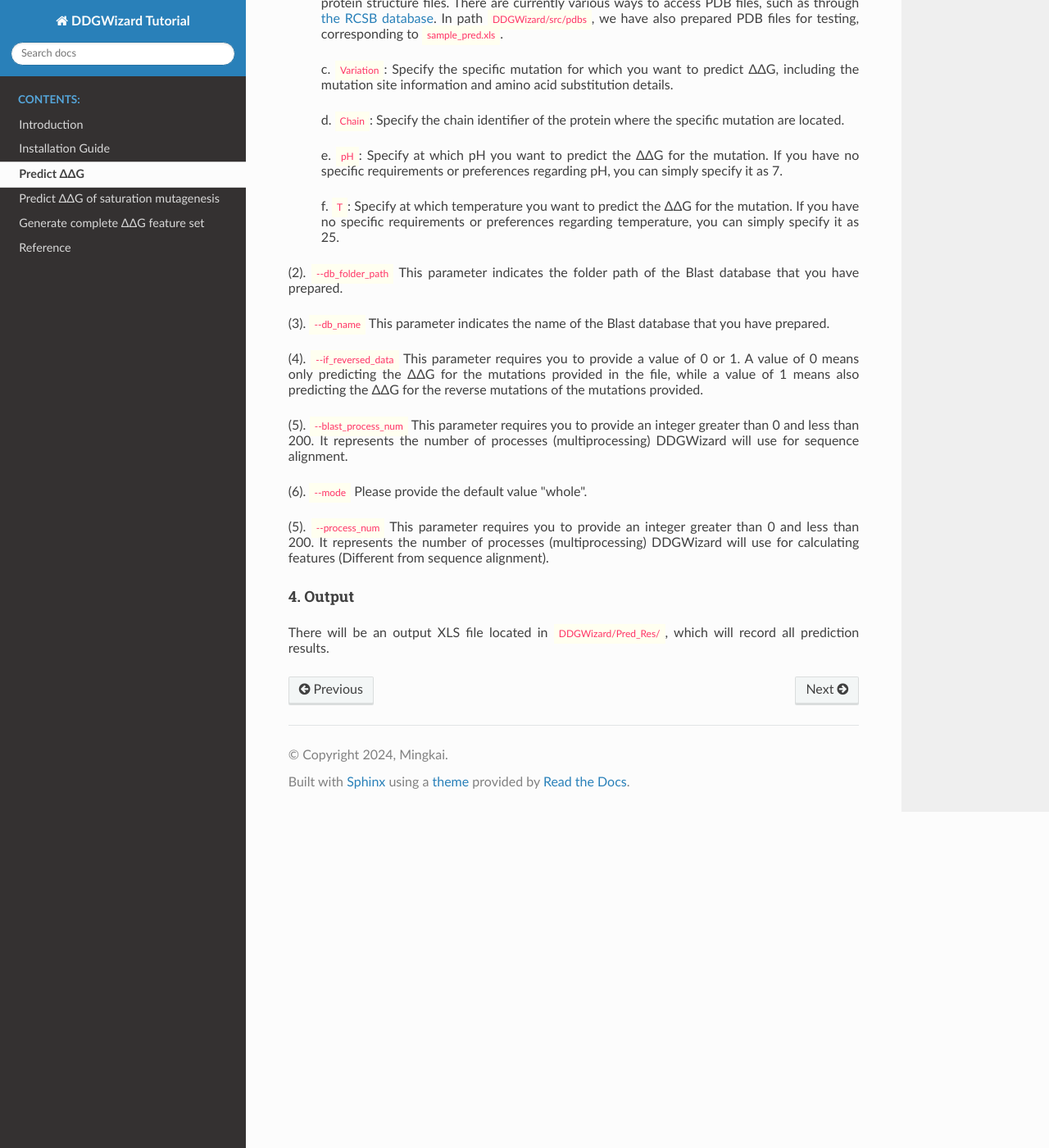
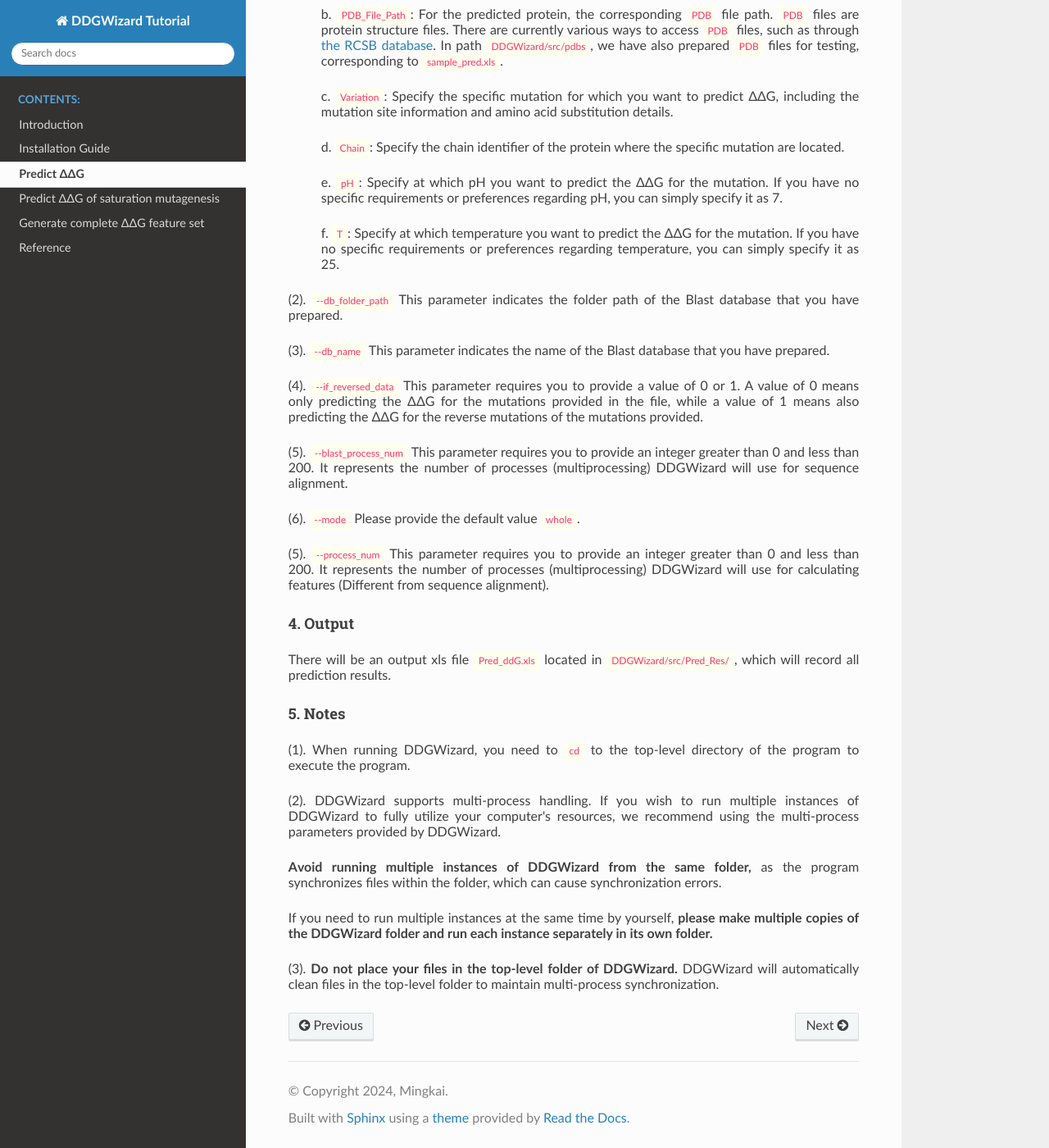
Before and after one commit to Mingkai14/ReadtheDocsTest, a Sphinx documentation site: the page built from Docs/Predict_ddg.rst, in a window 1280 px wide and 1400 px high, scrolled down 1871 px. Shown: the whole window at 82% size. Built offline with Sphinx 7.4.7 and the Read the Docs theme 2.0.0, drawn with Linux system fonts in a browser that asks for light colours; some of the changed text lies outside the part shown.

Commit message:
Update Predict_ddg.rst

```diff
--- a/Docs/Predict_ddg.rst
+++ b/Docs/Predict_ddg.rst
@@ -92,7 +92,7 @@
     $ conda activate DDGWizard
     $ cd DDGWizard/
     $ python Predict_ddG_Executable.py \
-        --pred_dataset_path your_dataset.xls \
+        --pred_dataset_path <b>&lt;the path to xls file of raw data&gt;</b> \
         --db_folder_path <b>&lt;the path to save Blast database&gt;</b> \
         --db_name <b>&lt;the name to assign for Blast database&gt;</b> \
         --if_reversed_data 0 \
@@ -128,6 +128,8 @@
 +-------------+---------------------+------------------+----------------+----------+------------------+
 | 2LZM        | ./src/pdbs/2lzm.pdb | M102L            |   A            |   7      |  25              |
 +-------------+---------------------+------------------+----------------+----------+------------------+
+| ...         | ...                 | ...              |   ...          |  ...     |  ...             |
++-------------+---------------------+------------------+----------------+----------+------------------+
 
 .. raw:: html
 
@@ -135,9 +137,9 @@
     Description of attributes for each column in the table file:
     <div style="margin-left: 40px;">
     <p></p>
-    a. <span class="keyword-highlight">Name</span>: Use a single name to label a predicted protein; the name should consist of fewer than 8 alphanumeric characters, with both uppercase and lowercase letters allowed; different rows of data can use the same protein name, but each protein name can only correspond to one <span class="keyword-highlight">PDB_File_Path  </span>.
+    a. <span class="keyword-highlight">Name</span>: Use a single name to label a predicted protein; the name should consist of fewer than 8 alphanumeric characters, with both uppercase and lowercase letters allowed; different rows of data can use the same protein name, but each protein name can only correspond to one <span class="keyword-highlight">PDB_File_Path</span>.
     <p></p>
-    b. <span class="keyword-highlight">PDB_File_Path</span>: For the predicted protein, the corresponding PDB file path. PDB files are protein structure files. There are currently various ways to access PDB files, such as through <a href="https://www.rcsb.org/">the RCSB database</a>. In path <span class="keyword-highlight">DDGWizard/src/pdbs</span>, we have also prepared PDB files for testing, corresponding to <span class="keyword-highlight">sample_pred.xls</span>.
+    b. <span class="keyword-highlight">PDB_File_Path</span>: For the predicted protein, the corresponding <span class="keyword-highlight">PDB</span> file path. <span class="keyword-highlight">PDB</span> files are protein structure files. There are currently various ways to access <span class="keyword-highlight">PDB</span> files, such as through <a href="https://www.rcsb.org/">the RCSB database</a>. In path <span class="keyword-highlight">DDGWizard/src/pdbs</span>, we have also prepared <span class="keyword-highlight">PDB</span> files for testing, corresponding to <span class="keyword-highlight">sample_pred.xls</span>.
     <p></p>
     c. <span class="keyword-highlight">Variation</span>: Specify the specific mutation for which you want to predict ΔΔG, including the mutation site information and amino acid substitution details.
     <p></p>
@@ -186,7 +188,7 @@
 
     <div style="text-align: justify;">
     (6). <span class="keyword-highlight">--mode</span>
-    Please provide the default value "whole".
+    Please provide the default value <span class="keyword-highlight">whole</span>.
     <p></p>
     </div>
 
@@ -202,6 +204,28 @@
 
     <div style="text-align: justify;">
     <h4>4. Output</h4>
-    There will be an output XLS file located in <span class="keyword-highlight">DDGWizard/Pred_Res/</span>, which will record all prediction results.
+    There will be an output xls file <span class="keyword-highlight">Pred_ddG.xls</span> located in <span class="keyword-highlight">DDGWizard/src/Pred_Res/</span>, which will record all prediction results.
     <p></p>
     </div>
+
+.. raw:: html
+
+    <div style="text-align: justify;">
+    <h4>5. Notes</h4>
+    <p></p>
+    </div>
+
+.. raw:: html
+
+    <div style="text-align: justify;">
+    (1). When running DDGWizard, you need to <span class="keyword-highlight">cd</span> to the top-level directory of the program to execute the program.
+    <p></p>
+    (2). DDGWizard supports multi-process handling. If you wish to run multiple instances of DDGWizard to fully utilize your computer's resources, we recommend using the multi-process parameters provided by DDGWizard.
+    <p></p>
+    <b>Avoid running multiple instances of DDGWizard from the same folder,</b> as the program synchronizes files within the folder, which can cause synchronization errors.
+    <p></p>
+    If you need to run multiple instances at the same time by yourself, <b>please make multiple copies of the DDGWizard folder and run each instance separately in its own folder.</b>
+    <p></p>
+    (3). <b>Do not place your files in the top-level folder of DDGWizard.</b> DDGWizard will automatically clean files in the top-level folder to maintain multi-process synchronization.
+    <p></p>
+    </div>
```
Also changed, not shown: other parts of Docs/Predict_ddg.rst (+2 -2 lines).
